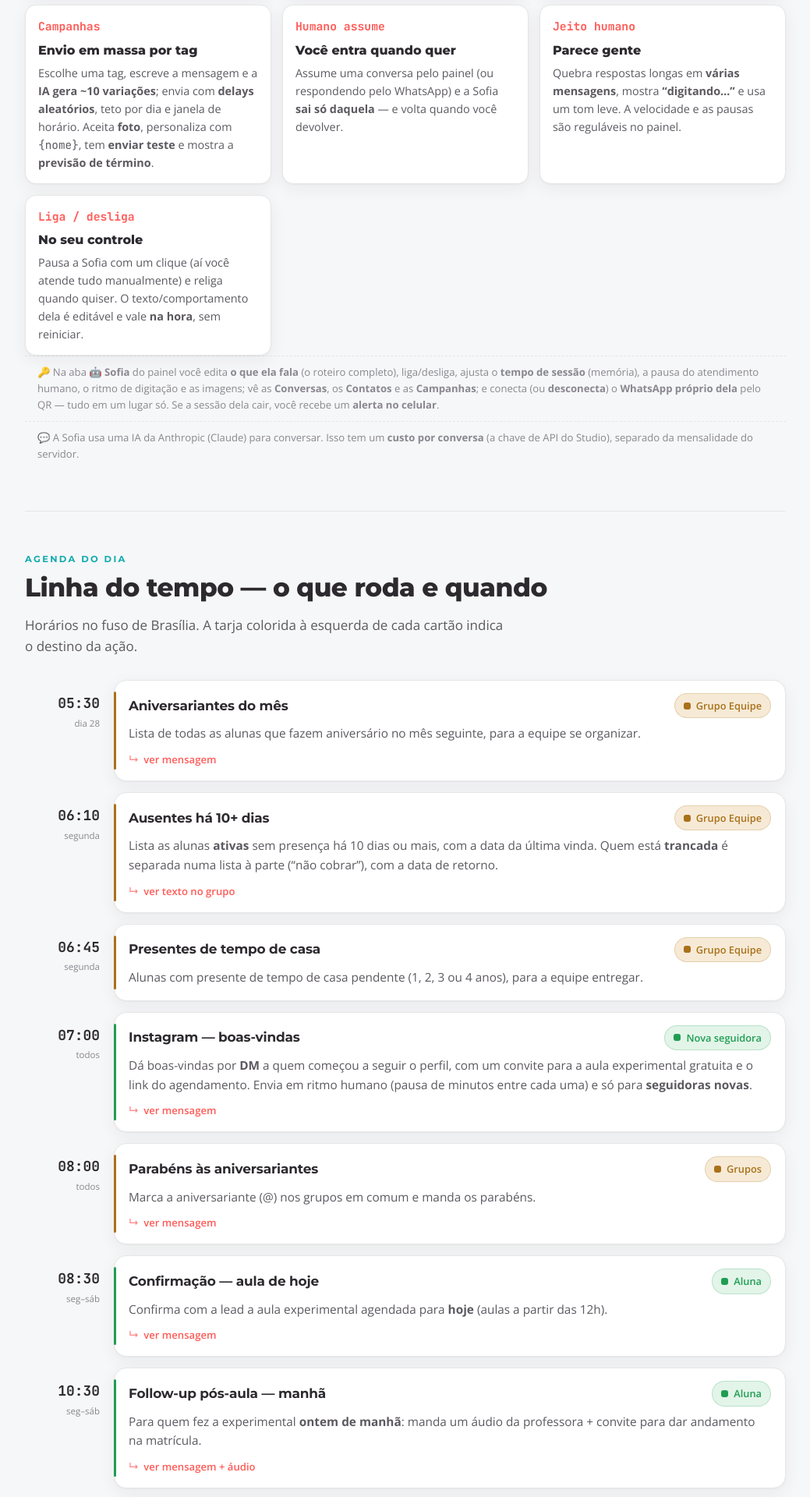
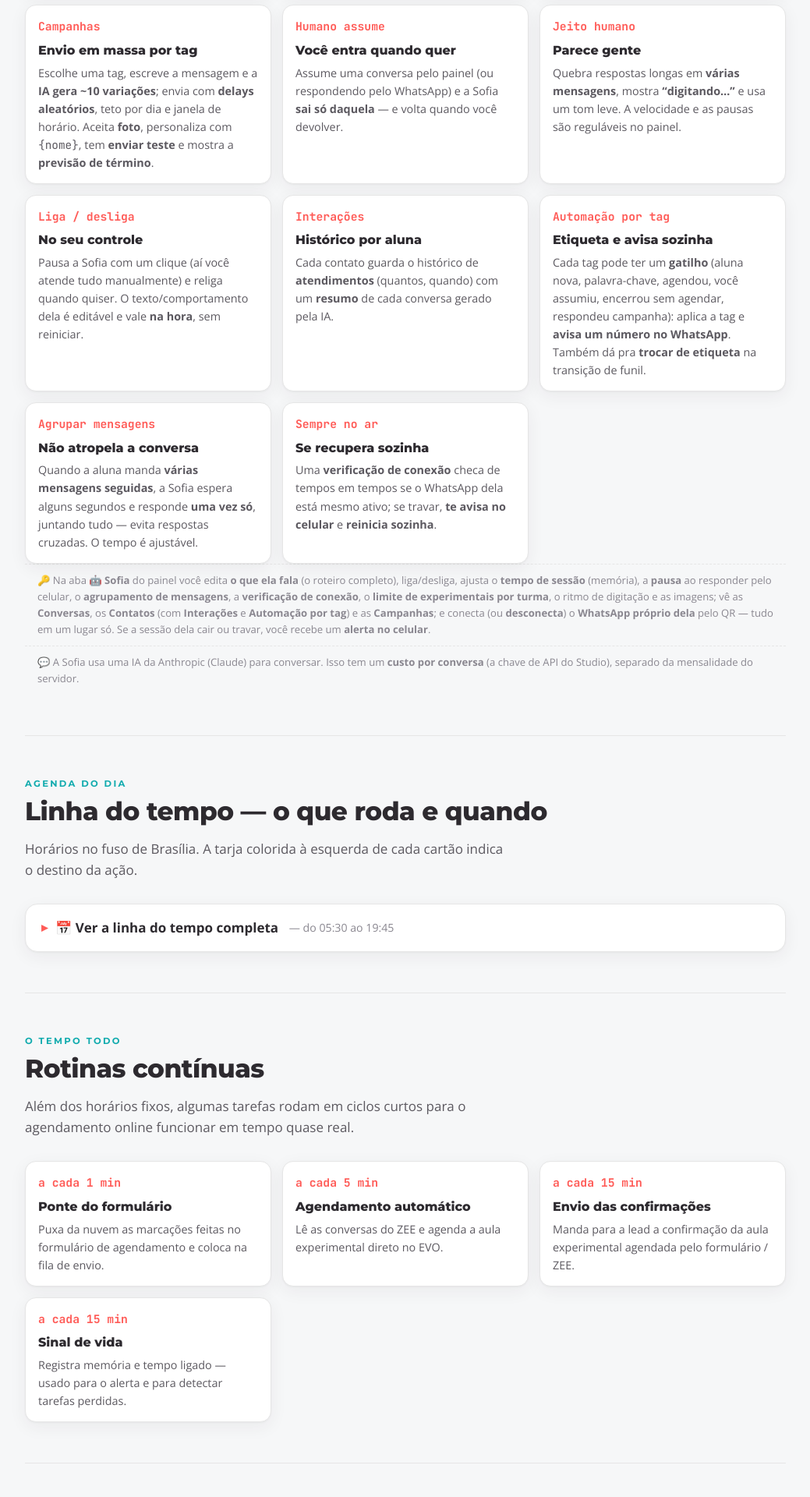
Before and after one commit to rrabadan86/SF-Chat_Experimental-Mensagens, a Flask app: page /manual in a window 1280 px wide. Shown: the part 1923-3843 px from the top of the page at 78% size, without its empty margins (120-1159 px from the left). Run offline with Flask 3, Linux system fonts and the light colour scheme.

Commit message:
Docs: manual com linha do tempo e mensagens recolhíveis + fidelidade
Manual: a linha do tempo (05:30→19:45) e o catálogo de mensagens viram
seções recolhíveis (<details>), abertas sob demanda; adiciona os novos
recursos da SoFIA (Interações, Automação por tag, agrupar mensagens,
health-check) e corrige que TODA mensagem aceita foto.
Implantação: atualiza a Fase 9 (novos ajustes da Configuração, Contatos
com Interações/Automação, alerta de travamento no ntfy) e lista os
arquivos de execução da SoFIA para manutenção.

Co-Authored-By: Claude Opus 4.8 <noreply@anthropic.com>
Claude-Session: https://claude.ai/code/session_015TTSt7TGwbyy5y2rhojFLo

```diff
--- a/Experimental/src/agendamento_evo/formulario_web/templates/manual.html
+++ b/Experimental/src/agendamento_evo/formulario_web/templates/manual.html
@@ -114,6 +114,16 @@
   .c-sistema .sw{background:var(--teal)}
   .c-off{background:var(--surface-2);color:var(--muted);border-color:var(--border)}
   .c-off .sw{background:var(--muted)}
+
+  /* RECOLHÍVEL (details) */
+  .collapse{border:1px solid var(--border);border-radius:var(--radius);background:var(--surface);box-shadow:var(--shadow);overflow:hidden}
+  .collapse>summary{list-style:none;cursor:pointer;padding:16px 20px;font-weight:700;color:var(--text);display:flex;align-items:center;gap:10px;user-select:none}
+  .collapse>summary::-webkit-details-marker{display:none}
+  .collapse>summary::before{content:"▸";color:var(--accent);font-size:1rem;transition:transform .18s}
+  .collapse[open]>summary::before{transform:rotate(90deg)}
+  .collapse>summary small{font-weight:400;color:var(--muted)}
+  .collapse[open]>summary{border-bottom:1px solid var(--border)}
+  .collapse>.timeline,.collapse>.msgs{padding:18px 20px}
 
   /* TIMELINE */
   .timeline{display:flex;flex-direction:column;gap:14px}
@@ -311,8 +321,12 @@
       <div class="mini"><div class="freq">Humano assume</div><h3>Você entra quando quer</h3><p>Assume uma conversa pelo painel (ou respondendo pelo WhatsApp) e a Sofia <b>sai só daquela</b> — e volta quando você devolver.</p></div>
       <div class="mini"><div class="freq">Jeito humano</div><h3>Parece gente</h3><p>Quebra respostas longas em <b>várias mensagens</b>, mostra <b>“digitando…”</b> e usa um tom leve. A velocidade e as pausas são reguláveis no painel.</p></div>
       <div class="mini"><div class="freq">Liga / desliga</div><h3>No seu controle</h3><p>Pausa a Sofia com um clique (aí você atende tudo manualmente) e religa quando quiser. O texto/comportamento dela é editável e vale <b>na hora</b>, sem reiniciar.</p></div>
+      <div class="mini"><div class="freq">Interações</div><h3>Histórico por aluna</h3><p>Cada contato guarda o histórico de <b>atendimentos</b> (quantos, quando) com um <b>resumo</b> de cada conversa gerado pela IA.</p></div>
+      <div class="mini"><div class="freq">Automação por tag</div><h3>Etiqueta e avisa sozinha</h3><p>Cada tag pode ter um <b>gatilho</b> (aluna nova, palavra-chave, agendou, você assumiu, encerrou sem agendar, respondeu campanha): aplica a tag e <b>avisa um número no WhatsApp</b>. Também dá pra <b>trocar de etiqueta</b> na transição de funil.</p></div>
+      <div class="mini"><div class="freq">Agrupar mensagens</div><h3>Não atropela a conversa</h3><p>Quando a aluna manda <b>várias mensagens seguidas</b>, a Sofia espera alguns segundos e responde <b>uma vez só</b>, juntando tudo — evita respostas cruzadas. O tempo é ajustável.</p></div>
+      <div class="mini"><div class="freq">Sempre no ar</div><h3>Se recupera sozinha</h3><p>Uma <b>verificação de conexão</b> checa de tempos em tempos se o WhatsApp dela está mesmo ativo; se travar, <b>te avisa no celular</b> e <b>reinicia sozinha</b>.</p></div>
     </div>
-    <div class="note">🔑 Na aba <b>🤖 Sofia</b> do painel você edita <b>o que ela fala</b> (o roteiro completo), liga/desliga, ajusta o <b>tempo de sessão</b> (memória), a pausa do atendimento humano, o ritmo de digitação e as imagens; vê as <b>Conversas</b>, os <b>Contatos</b> e as <b>Campanhas</b>; e conecta (ou <b>desconecta</b>) o <b>WhatsApp próprio dela</b> pelo QR — tudo em um lugar só. Se a sessão dela cair, você recebe um <b>alerta no celular</b>.</div>
+    <div class="note">🔑 Na aba <b>🤖 Sofia</b> do painel você edita <b>o que ela fala</b> (o roteiro completo), liga/desliga, ajusta o <b>tempo de sessão</b> (memória), a <b>pausa</b> ao responder pelo celular, o <b>agrupamento de mensagens</b>, a <b>verificação de conexão</b>, o <b>limite de experimentais por turma</b>, o ritmo de digitação e as imagens; vê as <b>Conversas</b>, os <b>Contatos</b> (com <b>Interações</b> e <b>Automação por tag</b>) e as <b>Campanhas</b>; e conecta (ou <b>desconecta</b>) o <b>WhatsApp próprio dela</b> pelo QR — tudo em um lugar só. Se a sessão dela cair ou travar, você recebe um <b>alerta no celular</b>.</div>
     <div class="note">💬 A Sofia usa uma IA da Anthropic (Claude) para conversar. Isso tem um <b>custo por conversa</b> (a chave de API do Studio), separado da mensalidade do servidor.</div>
   </section>
 
@@ -324,7 +338,9 @@
       <p>Horários no fuso de Brasília. A tarja colorida à esquerda de cada cartão indica o destino da ação.</p>
     </div>
 
-    <div class="timeline">
+    <details class="collapse">
+      <summary>📅 Ver a linha do tempo completa <small>&nbsp;— do 05:30 ao 19:45</small></summary>
+      <div class="timeline">
 
       <div class="tl">
         <div class="tl-time"><div class="hr">05:30</div><div class="days">dia 28</div></div>
@@ -493,7 +509,8 @@
         </div>
       </div>
 
-    </div>
+      </div>
+    </details>
   </section>
 
   <!-- CONTÍNUOS -->
@@ -523,7 +540,7 @@
       <div style="flex:none;width:34px;height:34px;border-radius:10px;display:grid;place-items:center;font-size:1.1rem;background:var(--teal);color:#fff">✏️</div>
       <div>
         <h3 style="font-size:1.05rem;margin:0 0 4px">Você mesmo edita esses textos</h3>
-        <p style="margin:0;color:var(--text-soft);font-size:.95rem">As mensagens principais (confirmações, follow-up, faltas, renovação, aniversário e Circuito) ficam num <b>painel com login</b>, acessível pelo computador ou celular. Muda o texto, clica em salvar e <b>já vale no próximo envio — sem programador e sem reiniciar nada</b>. As variáveis entre chaves (<code>{nome}</code>, <code>{horário}</code>…) são preenchidas sozinhas — clique nelas para inserir no texto. Ainda dá para <b>pré-visualizar</b> como a aluna vê e <b>enviar um teste</b> para o seu WhatsApp antes de valer para todas, além de mudar a <b>hora e os dias</b> de cada envio na própria tela. As mensagens de grupo (<b>Circuito</b> e <b>Aniversário</b>) ainda podem levar uma <b>foto</b> (flyer) junto do texto.</p>
+        <p style="margin:0;color:var(--text-soft);font-size:.95rem">As mensagens principais (confirmações, follow-up, faltas, renovação, aniversário e Circuito) ficam num <b>painel com login</b>, acessível pelo computador ou celular. Muda o texto, clica em salvar e <b>já vale no próximo envio — sem programador e sem reiniciar nada</b>. As variáveis entre chaves (<code>{nome}</code>, <code>{horário}</code>…) são preenchidas sozinhas — clique nelas para inserir no texto. Ainda dá para <b>pré-visualizar</b> como a aluna vê e <b>enviar um teste</b> para o seu WhatsApp antes de valer para todas, além de mudar a <b>hora e os dias</b> de cada envio na própria tela. <b>Qualquer</b> mensagem pode levar uma <b>foto</b> (flyer) junto do texto — é só anexar na tela de Configuração.</p>
       </div>
     </div>
 
@@ -535,7 +552,9 @@
       </div>
     </div>
 
-    <div class="msgs">
+    <details class="collapse">
+      <summary>💬 Ver todas as mensagens <small>&nbsp;— o texto de cada envio</small></summary>
+      <div class="msgs">
 
       <div class="mcard" id="m-aniv-mes">
         <div class="mhead"><h3>Aniversariantes do mês (equipe)</h3><span class="when">05:30 · início do mês</span></div>
@@ -706,7 +725,8 @@ Muito bem vinda ao #SlimFit! ❤️</div></div>
         <div class="note">Enviada quando a lead agenda pelo formulário online (não tem horário fixo — sai logo após a marcação).</div>
       </div>
 
-    </div>
+      </div>
+    </details>
   </section>
 
   <!-- PAINEL DO STUDIO -->
```
Also changed, not shown: Experimental/src/agendamento_evo/formulario_web/templates/implantacao.html (+5 -4 lines).
